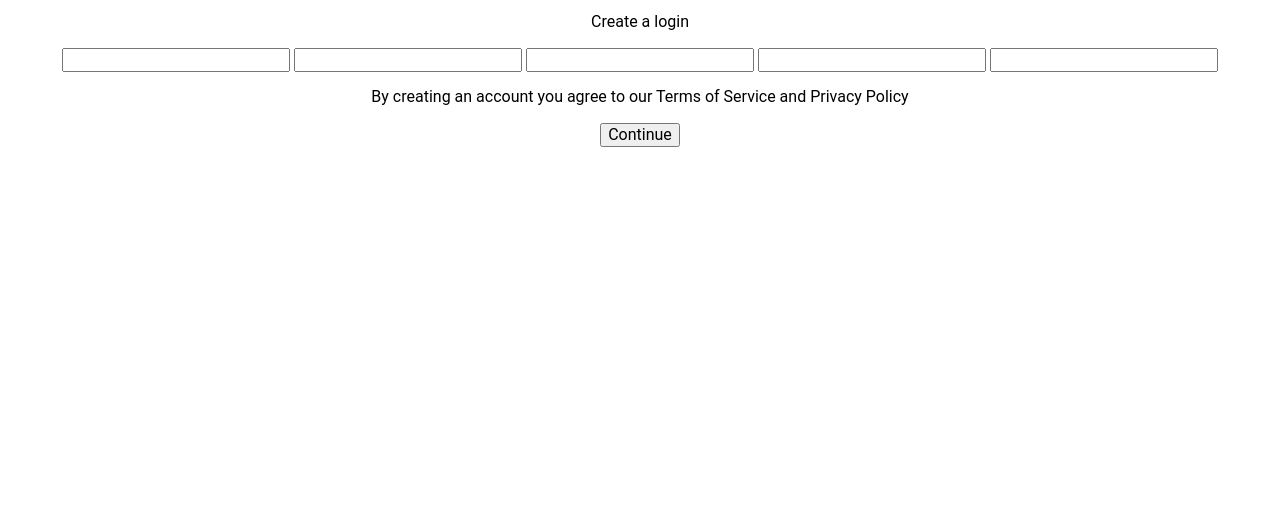
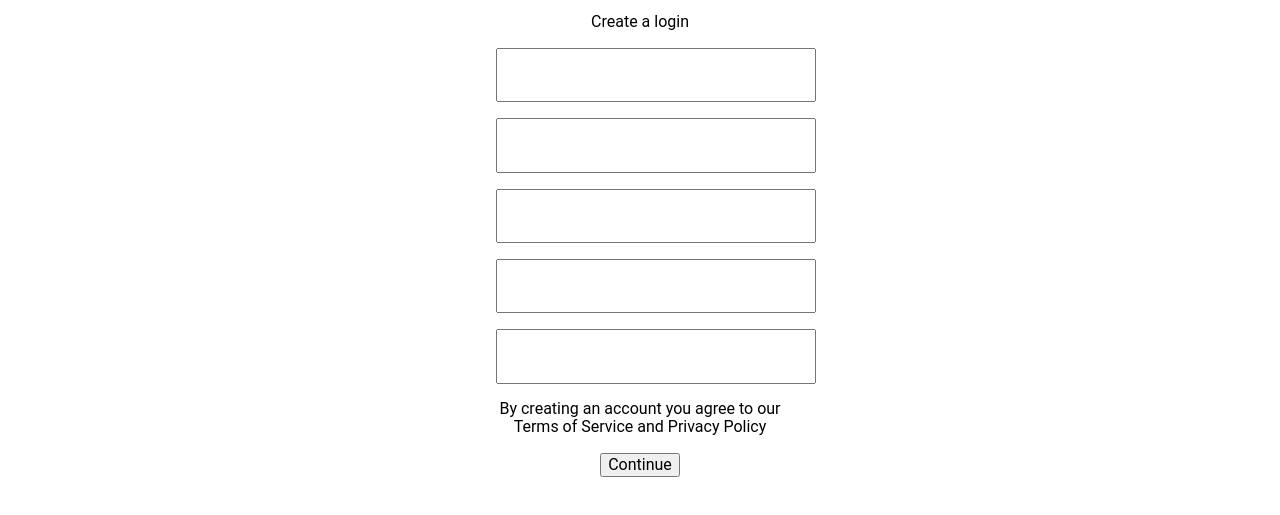
Before and after one commit to shoaibkamalkhan/Aman-Banking-App, a plain HTML site: page index.html in a window 1280 px wide. Shown: the part 117-632 px from the top of the page. Drawn offline with Linux system fonts and the light colour scheme.

Commit message:
Updated HTML & CSS

```diff
--- a/css/styles.css
+++ b/css/styles.css
@@ -35,4 +35,18 @@ body {
 
 .input-form {
     text-align: center;
+    max-width: 320px;
+    margin-left: auto;
+    margin-right: auto;
 }
+
+input {
+    display: block;
+    margin-top: 1rem;
+    margin-left: 1rem;
+    margin-right: 1rem;
+    padding-top: 1rem;
+    padding-bottom: 1rem;
+    width: 100%;
+
+}
--- a/index.html
+++ b/index.html
@@ -9,6 +9,7 @@
     <link href="css/styles.css" rel="stylesheet">
 </head>
 <body>
+    <div class="container">
         <header>
             <p class="hd-text">Banking App</p>
         </header>
@@ -28,5 +29,6 @@
                 <button type="submit">Continue</button>
             </form>
         </div>
+    </div>
 </body>
 </html>
```
Lines whose indentation alone changed are shown as unchanged.
